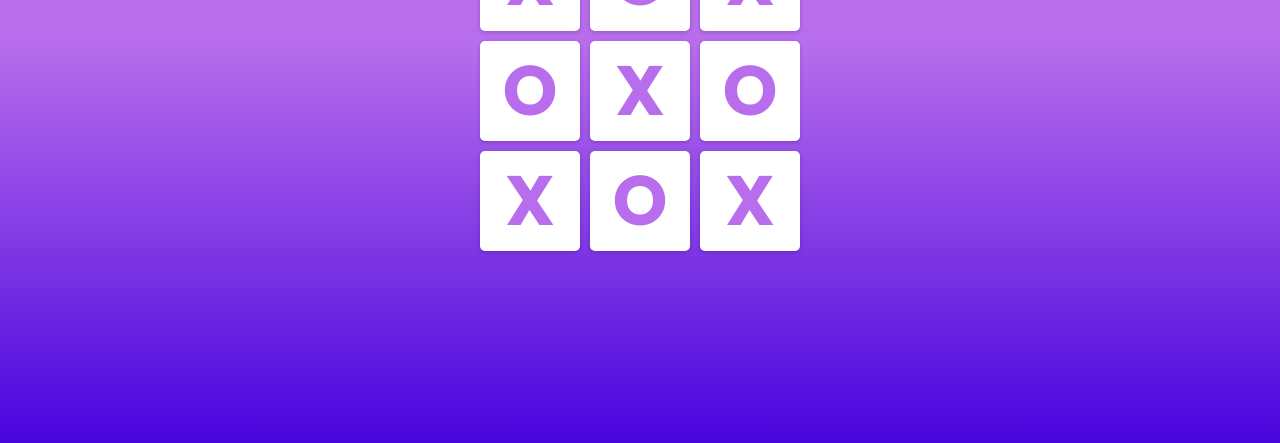
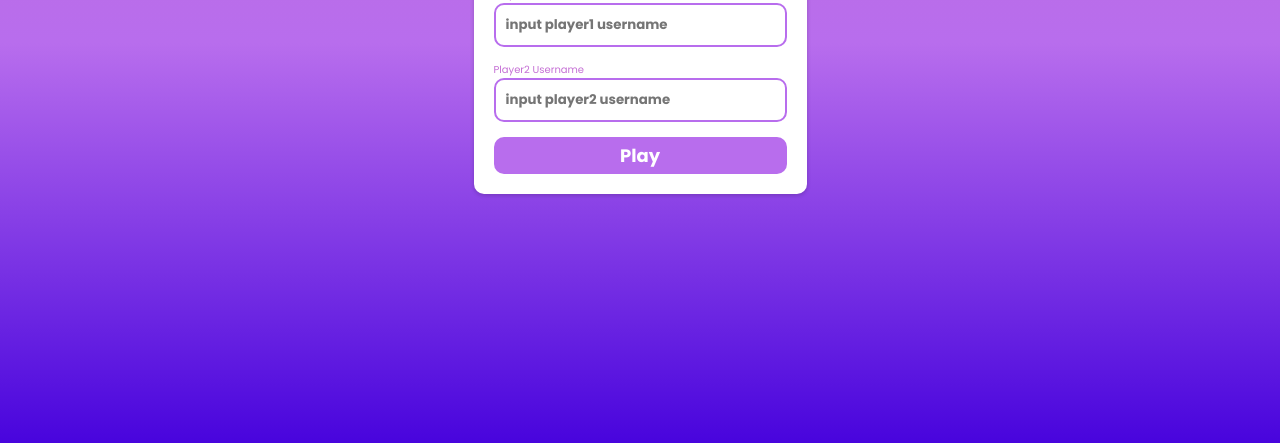
Before and after one commit to rahfflesia/tic-tac-toe, a plain HTML site: page index.html in a window 1280 px wide. Shown: the part 357-800 px from the top of the page. Drawn offline with Linux system fonts and the light colour scheme.

Commit message:
ui almost done

```diff
--- a/index.html
+++ b/index.html
@@ -4,12 +4,25 @@
     <meta charset="UTF-8">
     <meta name="viewport" content="width=device-width, initial-scale=1.0">
     <link rel="stylesheet" href="styles.css">
+    <script src="script.js" defer></script>
     <title>Document</title>
 </head>
 <body class="center-flex">
-    <h1>Tic Tac Toe</h1>
+    <h1 style="display: none;" class="title">Tic Tac Toe</h1>
     <main>
-        <div class="cell center-flex">X</div>
+        <form action="">
+            <h1>Tic Tac Toe</h1>
+            <p>Player1 Username</p>
+            <input type="text" placeholder="input player1 username" required id="username1">
+            <p>Player2 Username</p>
+            <input type="text" placeholder="input player2 username" required id="username2">
+            <button type="submit" class="play">Play</button>
+        </form>
+    </main>
+</body>
+</html>
+
+<!--<div class="cell center-flex">X</div>
         <div class="cell center-flex">O</div>
         <div class="cell center-flex">X</div>
         <div class="cell center-flex">O</div>
@@ -17,7 +30,4 @@
         <div class="cell center-flex">O</div>
         <div class="cell center-flex">X</div>
         <div class="cell center-flex">O</div>
-        <div class="cell center-flex">X</div>
-    </main>
-</body>
-</html>
+        <div class="cell center-flex">X</div>-->
--- a/script.js
+++ b/script.js
@@ -0,0 +1,40 @@
+const playButton = document.querySelector('.play');
+const gameBoardContainer = document.querySelector('main');
+const form = document.querySelector('form');
+const username1 = document.querySelector('#username1');
+const username2 = document.querySelector('#username2');
+const body = document.querySelector('body');
+const title = document.querySelector('.title');
+
+const gameBoardCells = 9;
+
+document.addEventListener('DOMContentLoaded', () => {
+    username1.value = "";
+    username2.value = "";
+})
+
+playButton.addEventListener('click', () => {
+    if(username1.value.length > 0 && username2.value.length > 0){
+        gameBoardContainer.removeChild(form);
+        createGameBoard();
+    }
+});
+
+function createGameBoard(){
+    title.style.display = "block";
+    const button = document.createElement('button');
+    button.textContent = "Restart";
+    button.style.gridColumn = "1 / -1";
+    button.style.padding = "10px 5px";
+    gameBoardContainer.classList.add('game-board');
+    for(let i = 0; i < gameBoardCells; i++){
+        const cell = document.createElement('div');
+        cell.classList.add('cell');
+        cell.style.display = "flex";
+        cell.style.justifyContent = "center";
+        cell.style.alignItems = "center";
+        cell.style.cursor = "pointer";
+        gameBoardContainer.appendChild(cell)
+    }
+    gameBoardContainer.appendChild(button);
+}
--- a/styles.css
+++ b/styles.css
@@ -21,7 +21,7 @@ html {
     align-items: center;
 }
 
-main {
+.game-board {
     display: grid;
     grid-template-columns: repeat(3, 100px);
     grid-template-rows: repeat(3, 100px);
@@ -49,3 +49,37 @@ body h1 {
     font-weight: bold;
     color: #b86ded;
 }
+
+input, button{
+    display: block;
+    width: 100%;
+    font-weight: bold;
+    border-radius: 10px;
+}
+
+input {
+    border: 2px solid #b86ded;
+    padding: 10px;
+    outline: none;
+    margin-bottom: 15px;
+}
+
+button {
+    background-color: #b86ded;
+    border: none;
+    color: var(--primary-color);
+    font-size: 1.8rem;
+    padding: 5px 10px;
+    cursor: pointer;
+}
+
+form {
+    background-color: var(--primary-color);
+    padding: 20px;
+    border-radius: 10px;
+    box-shadow: 0 0 4px 0 rgba(0, 0, 0, 0.08), 0 2px 4px 0 rgba(0, 0, 0, 0.12);
+}
+
+form h1, p {
+    color: #c46ed4;
+}
```
